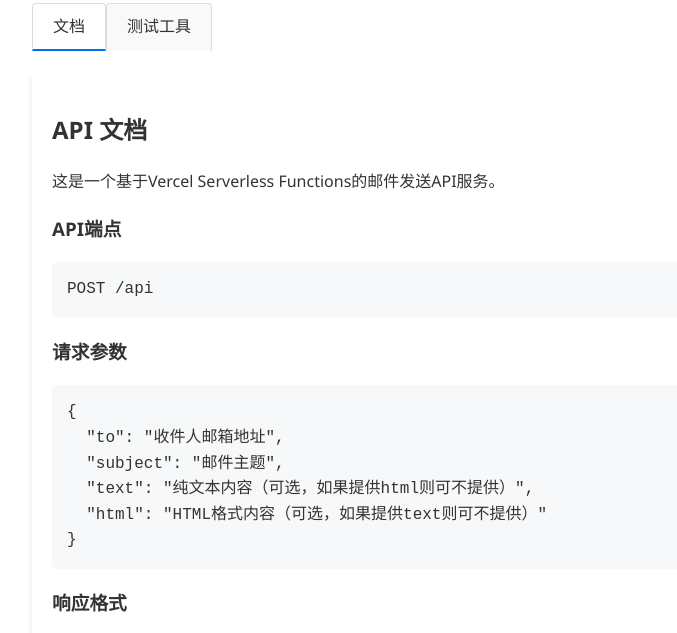
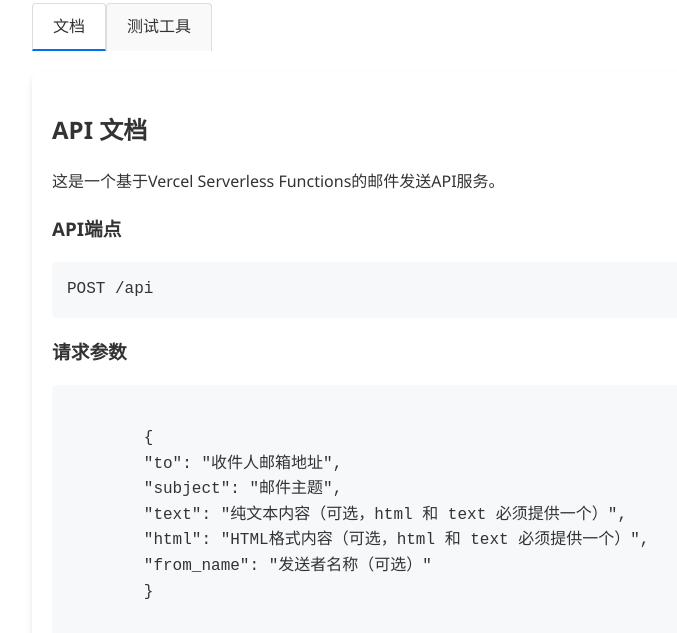
Before and after one commit to Loki2077/vercel-email, a website: page index.html in a window 1280 px wide. Shown: the part 110-743 px from the top of the page, without its empty margins (208-885 px from the left). Drawn offline with Linux system fonts and the light colour scheme.

Commit message:
修改网页端，API请求参数提示

```diff
--- a/index.html
+++ b/index.html
@@ -110,18 +110,18 @@
     <div class="card">
       <h2>API 文档</h2>
       <p>这是一个基于Vercel Serverless Functions的邮件发送API服务。</p>
-
       <h3>API端点</h3>
       <pre><code>POST /api</code></pre>
-
       <h3>请求参数</h3>
-      <pre><code>{
-  "to": "收件人邮箱地址",
-  "subject": "邮件主题",
-  "text": "纯文本内容（可选，如果提供html则可不提供）",
-  "html": "HTML格式内容（可选，如果提供text则可不提供）"
-}</code></pre>
-
+        <pre><code>
+        {
+        "to": "收件人邮箱地址",
+        "subject": "邮件主题",
+        "text": "纯文本内容（可选，html 和 text 必须提供一个）",
+        "html": "HTML格式内容（可选，html 和 text 必须提供一个）",
+        "from_name": "发送者名称（可选）"
+        }
+        </code></pre>
       <h3>响应格式</h3>
       <p>成功：</p>
       <pre><code>{
```
